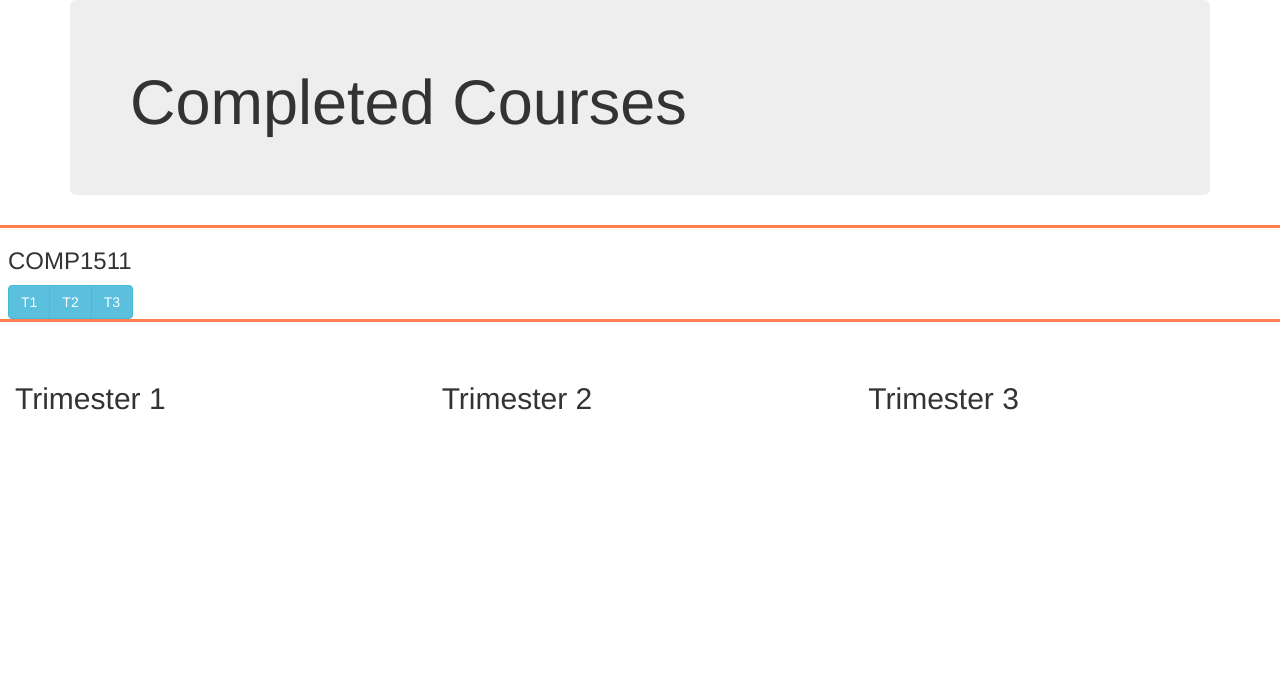
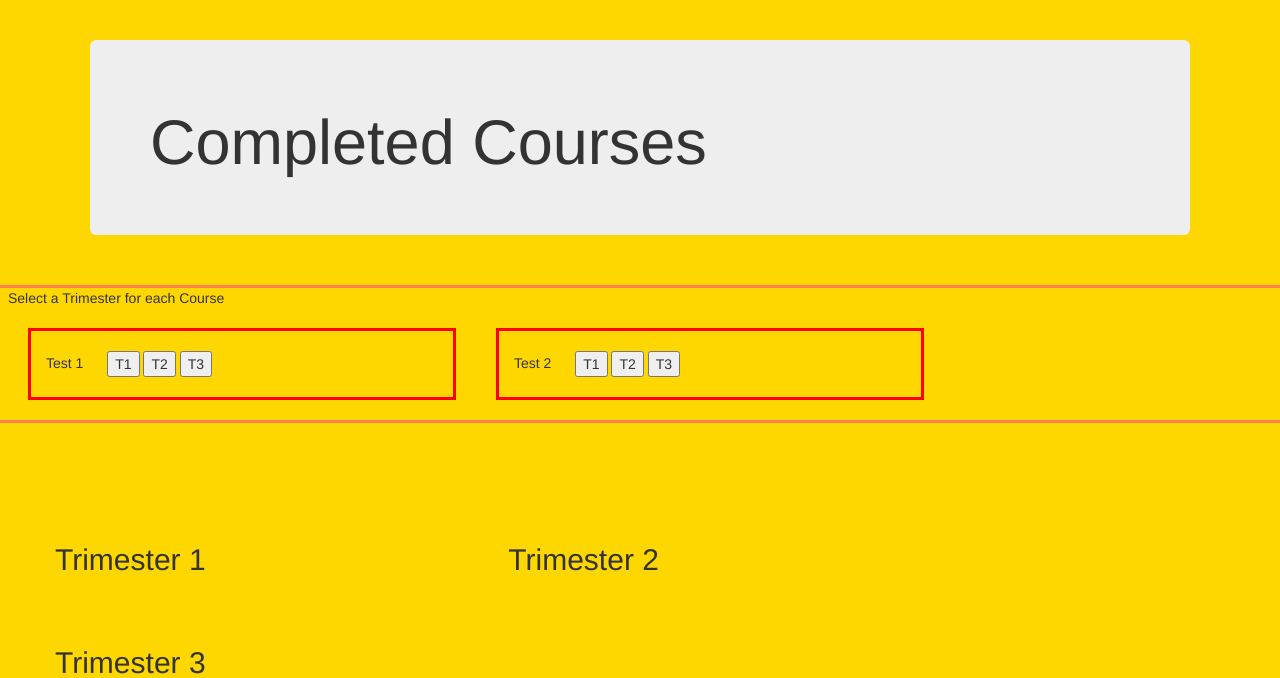
Before and after one commit to rahilagrawal-university-assignments/degree_planner_website, a Flask app: page /plan in a window 1280 px wide. Shown: the top 678 px of the page. Run offline with Flask 2, Linux system fonts and the light colour scheme; some libraries are stand-ins or nearby versions.

Commit message:
Working on current

```diff
--- a/templates/plan.html
+++ b/templates/plan.html
@@ -5,6 +5,7 @@
     <link rel="stylesheet" href="https://maxcdn.bootstrapcdn.com/bootstrap/3.3.7/css/bootstrap.min.css">
     <script src="https://ajax.googleapis.com/ajax/libs/jquery/3.3.1/jquery.min.js"></script>
     <script src="https://maxcdn.bootstrapcdn.com/bootstrap/3.3.7/js/bootstrap.min.js"></script>
+    <link rel="stylesheet" href="../static/css/mycss.css">
 
     <meta charset="UTF-8">
     <meta name="viewport" content="width=device-width, initial-scale=1.0">
@@ -18,14 +19,21 @@
         </div>
     </div>
     <div class="row" style = "border-color: coral; border-style: solid; padding: 0px 0px 0px 20px" >
-        <div class="card">
-            <div class="card-body" style="width: 30rem;">
-                    <h3 class="card-title">COMP1511</h3>
+        Select a Trimester for each Course <br>
+        <div class="col-sm-4" style = "border-color: red; border-style: solid;">
+            Test 1
+            <div class="btn-group">
+                <button type="submit" name="selectedButton" id="{{subject}}_T1">T1</button>
+                <button>T2</button>
+                <button>T3</button>
             </div>
-            <div class="btn-group" style="alignment:right">
-                <button class="btn btn-info" type="submit" name="selectedButton" id="{{subject}}_T1">T1</button>
-                <button class="btn btn-info">T2</button>
-                <button class="btn btn-info">T3</button>
+        </div>
+        <div class="col-sm-4" style = "border-color: red; border-style: solid;">
+            Test 2
+            <div class="btn-group">
+                <button>T1</button>
+                <button>T2</button>
+                <button>T3</button>
             </div>
         </div>
     </div>
@@ -34,7 +42,6 @@
     <div>
         <div class="col-sm-4">
             <H2>Trimester 1</H2>
-
         </div>
 
         <div class="col-sm-4">
```
